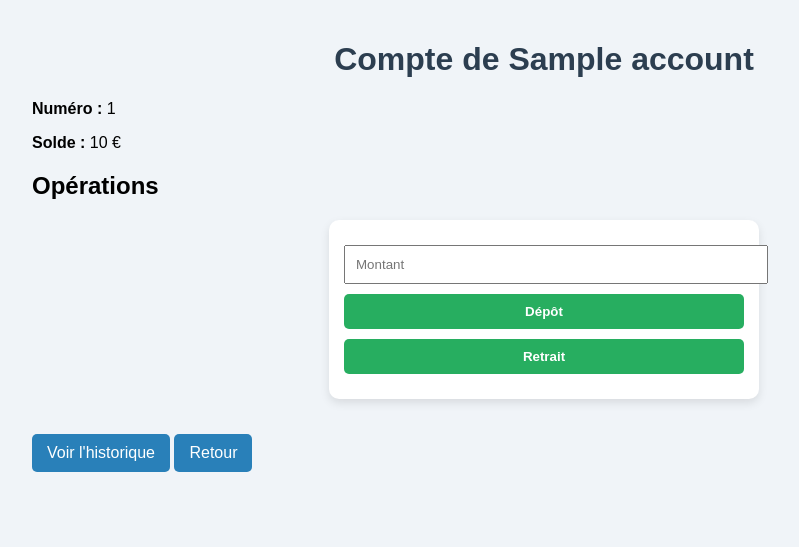
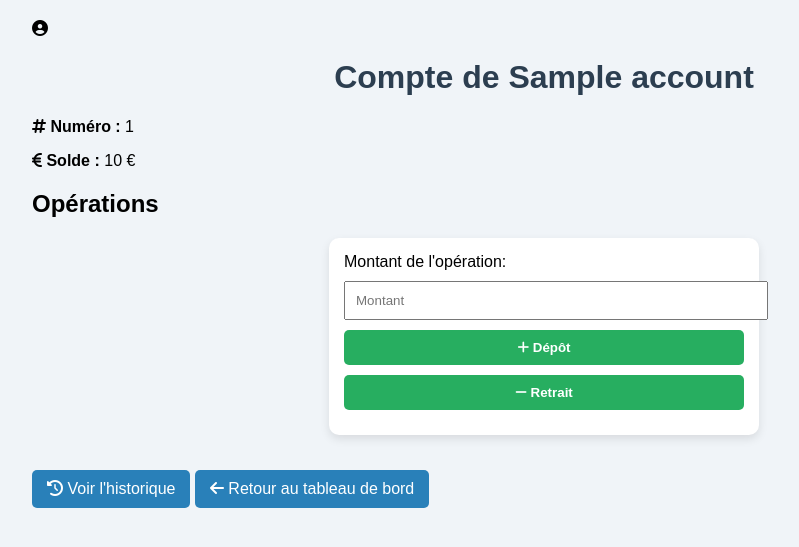
Before and after one commit to hakemaminebenbahaz-cyber/Python, a Python web app: template templates/account.html in a window 1280 px wide. Shown: the top 547 px of the page, without its empty margins (96-895 px from the left). Run offline with Jinja, Linux system fonts and the light colour scheme; the template is opened without the code that fills it: most values are stand-ins (such as "Sample title", 1, 10 or a date in 2020).

Commit message:
Update account.html

```diff
--- a/templates/account.html
+++ b/templates/account.html
@@ -4,22 +4,28 @@
     <meta charset="UTF-8">
     <title>{{ account.name }}</title>
     <link rel="stylesheet" href="{{ url_for('static', filename='style.css') }}">
+    <link rel="stylesheet" href="https://cdnjs.cloudflare.com/ajax/libs/font-awesome/6.5.2/css/all.min.css">
 </head>
 <body>
     <div class="container">
-        <h1>Compte de {{ account.name }}</h1>
-        <p><strong>Numéro :</strong> {{ account.account_number }}</p>
-        <p><strong>Solde :</strong> {{ account.balance }} €</p>
+        <div class="header">
+            <i class="fas fa-user-circle bank-logo"></i> <h1>Compte de {{ account.name }}</h1>
+        </div>
+
+        <p><strong><i class="fas fa-hashtag"></i> Numéro :</strong> {{ account.account_number }}</p>
+        <p><strong><i class="fas fa-euro-sign"></i> Solde :</strong> {{ account.balance }} €</p>
 
         <h2>Opérations</h2>
         <form method="POST" class="card">
-            <input type="number" name="amount" placeholder="Montant" required>
-            <button type="submit" name="action" value="deposit">Dépôt</button>
-            <button type="submit" name="action" value="withdraw">Retrait</button>
+            <label for="amount">Montant de l'opération:</label>
+            <input type="number" name="amount" id="amount" placeholder="Montant" required>
+
+            <button type="submit" name="action" value="deposit"><i class="fas fa-plus"></i> Dépôt</button>
+            <button type="submit" name="action" value="withdraw"><i class="fas fa-minus"></i> Retrait</button>
         </form>
 
-        <a class="btn" href="{{ url_for('history', name=account.name) }}">Voir l'historique</a>
-        <a class="btn" href="{{ url_for('dashboard') }}">Retour</a>
+        <a class="btn" href="{{ url_for('history', name=account.name) }}"><i class="fas fa-history"></i> Voir l'historique</a>
+        <a class="btn" href="{{ url_for('dashboard') }}"><i class="fas fa-arrow-left"></i> Retour au tableau de bord</a>
     </div>
 </body>
 </html>
```
